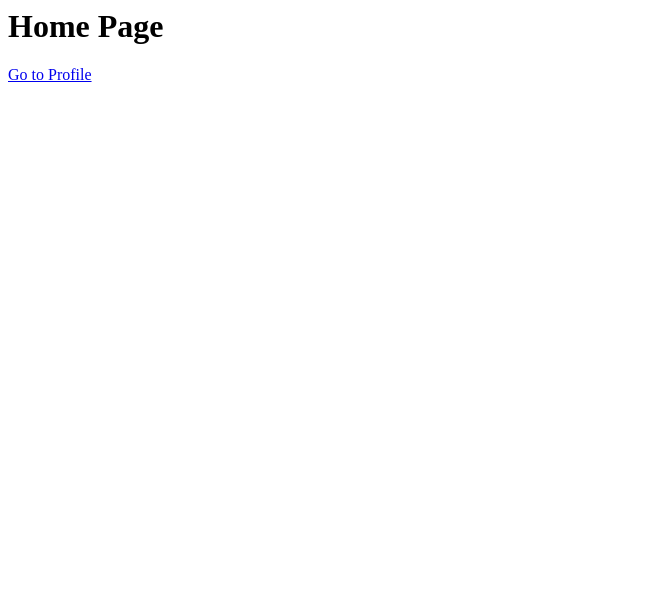
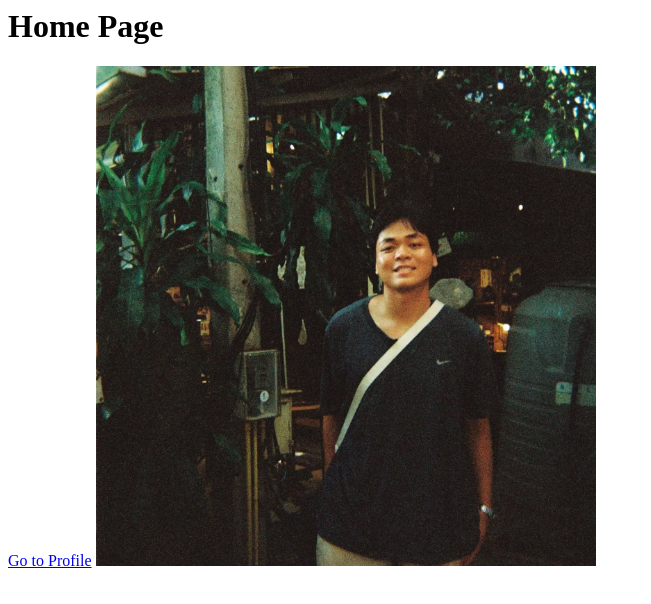
Before and after one commit to nanoputjorn03/DevOp03, a plain HTML site: page index.html in a window 1280 px wide. Shown: the whole page, without its empty margins (0-651 px from the left). Drawn offline with Linux system fonts and the light colour scheme.

Commit message:
add frind img

```diff
--- a/index.html
+++ b/index.html
@@ -1,2 +1,3 @@
 <h1>Home Page</h1>
 <a href="profile.html">Go to Profile</a>
+<img src="./pic/oat-pic.jpg" width="500">
```
Also changed, not shown: pic/oat-pic.jpg (added).
